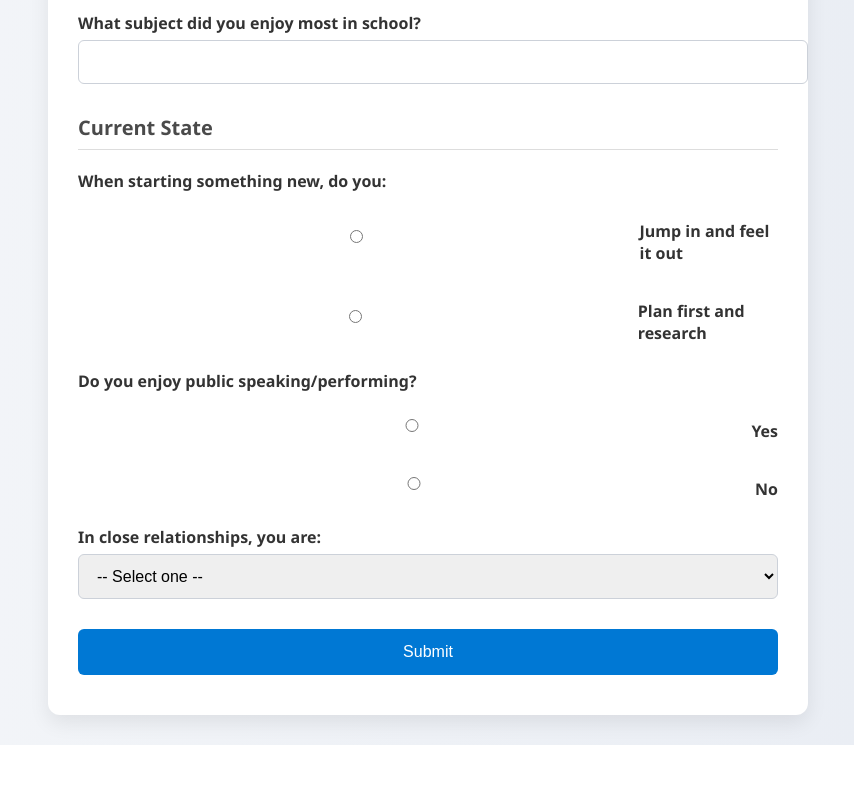
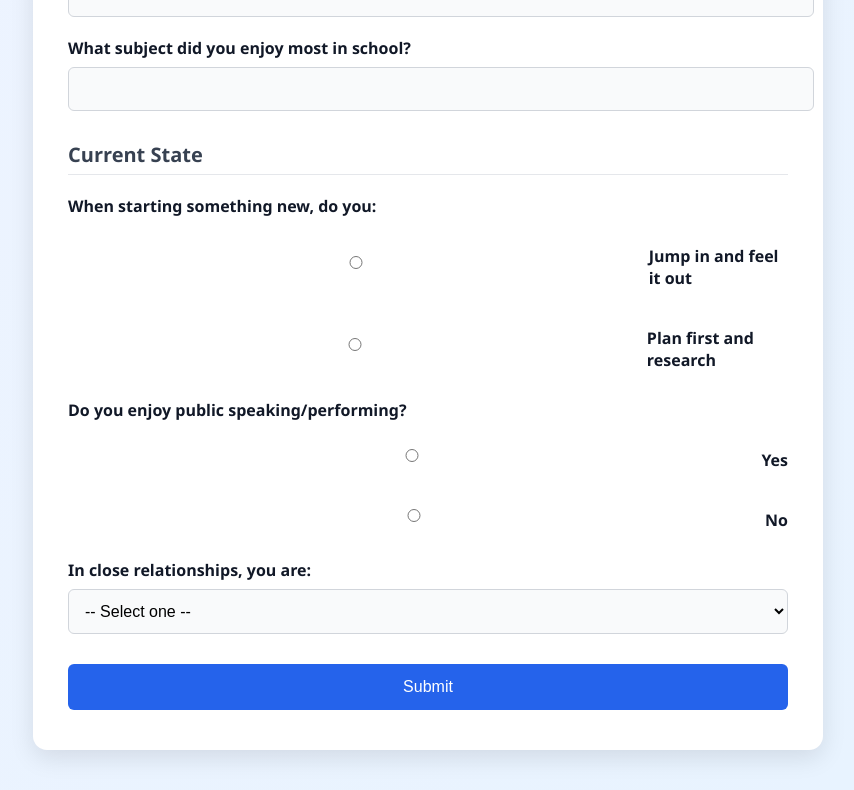
Before and after one commit to soul-io/Decoder_Questionnaire-, a plain HTML site: page index.html in a window 1280 px wide. Shown: the part 727-1517 px from the top of the page, without its empty margins (212-1066 px from the left). Before the commit the page ends 1472 px from the top, so only its background shows below. Drawn offline with Linux system fonts and the light colour scheme.

Commit message:
Update index.html

```diff
--- a/index.html
+++ b/index.html
@@ -7,58 +7,68 @@
   <style>
     body {
       font-family: 'Segoe UI', Tahoma, Geneva, Verdana, sans-serif;
-      background: linear-gradient(to right, #f4f6f9, #e8ecf3);
+      background: linear-gradient(135deg, #dbeafe, #f0f4ff, #e0f2fe);
+      background-size: 400% 400%;
+      animation: gradientMove 15s ease infinite;
       margin: 0;
-      padding: 30px;
+      padding: 40px 20px;
       display: flex;
       justify-content: center;
       align-items: flex-start;
       min-height: 100vh;
     }
 
+    @keyframes gradientMove {
+      0% { background-position: 0% 50%; }
+      50% { background-position: 100% 50%; }
+      100% { background-position: 0% 50%; }
+    }
+
     .form-wrapper {
       background-color: #ffffff;
-      padding: 40px 30px;
-      border-radius: 12px;
-      box-shadow: 0 8px 20px rgba(0, 0, 0, 0.08);
-      max-width: 700px;
+      padding: 40px 35px;
+      border-radius: 14px;
+      box-shadow: 0 8px 24px rgba(0, 0, 0, 0.1);
+      max-width: 720px;
       width: 100%;
     }
 
     h1 {
-      font-size: 28px;
-      color: #2c3e50;
-      margin-bottom: 20px;
+      font-size: 30px;
+      color: #1f2937;
+      margin-bottom: 25px;
       text-align: center;
     }
 
     h2 {
       font-size: 20px;
-      color: #4a4a4a;
+      color: #374151;
       margin-top: 30px;
-      border-bottom: 1px solid #ddd;
-      padding-bottom: 8px;
+      border-bottom: 1px solid #e5e7eb;
+      padding-bottom: 6px;
     }
 
     label {
       font-weight: 600;
       display: block;
-      margin: 20px 0 6px;
-      color: #333;
+      margin: 20px 0 8px;
+      color: #111827;
     }
 
     input, select, textarea {
       width: 100%;
-      padding: 12px 14px;
-      border: 1px solid #ccd1d9;
+      padding: 12px;
+      border: 1px solid #d1d5db;
       border-radius: 6px;
       font-size: 16px;
-      transition: border 0.2s ease;
+      transition: border-color 0.2s ease;
+      background-color: #f9fafb;
     }
 
     input:focus, select:focus, textarea:focus {
-      border-color: #4a90e2;
+      border-color: #2563eb;
       outline: none;
+      background-color: #fff;
     }
 
     .radio-group {
@@ -77,7 +87,7 @@
 
     button {
       margin-top: 30px;
-      background-color: #0078d4;
+      background-color: #2563eb;
       color: white;
       padding: 14px;
       border: none;
@@ -89,7 +99,7 @@
     }
 
     button:hover {
-      background-color: #005a9e;
+      background-color: #1d4ed8;
     }
 
     .thank-you {
```
